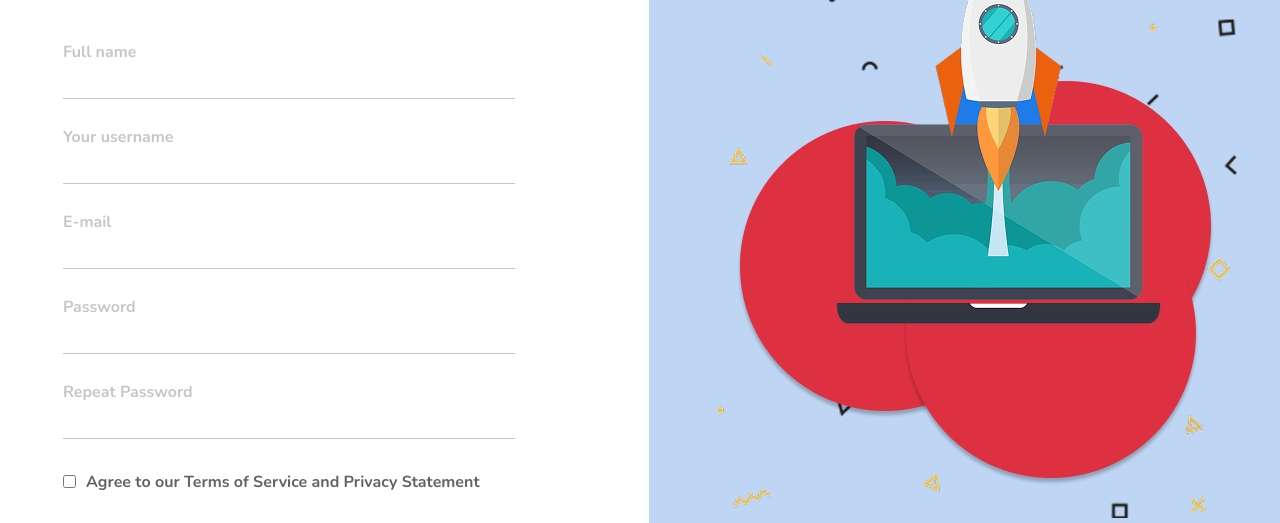
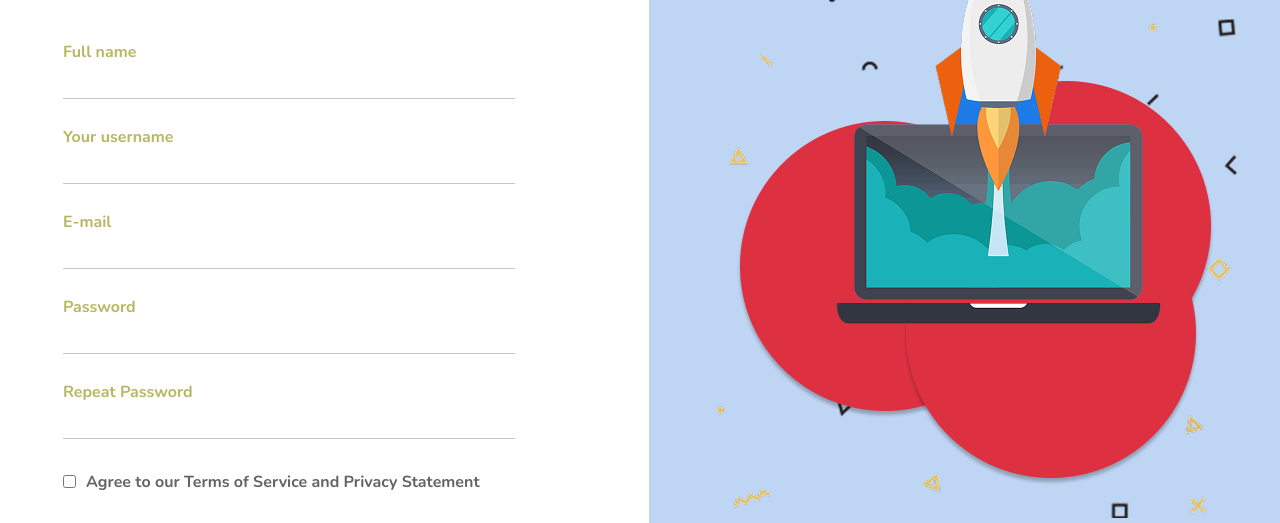
Before and after one commit to Yaholeg/control_task_12, a website: page index.html in a window 1280 px wide. Shown: the part 274-797 px from the top of the page. Drawn offline with Linux system fonts and the light colour scheme.

Commit message:
changed placeholder color

```diff
--- a/styles/style.css
+++ b/styles/style.css
@@ -86,7 +86,7 @@ body {
     font-weight: bold;
     font-size: 16px;
     line-height: 27px;
-    color: #C6C6C4;
+    color: #b7b762;
     padding-top: 25px;
 }
 
```
